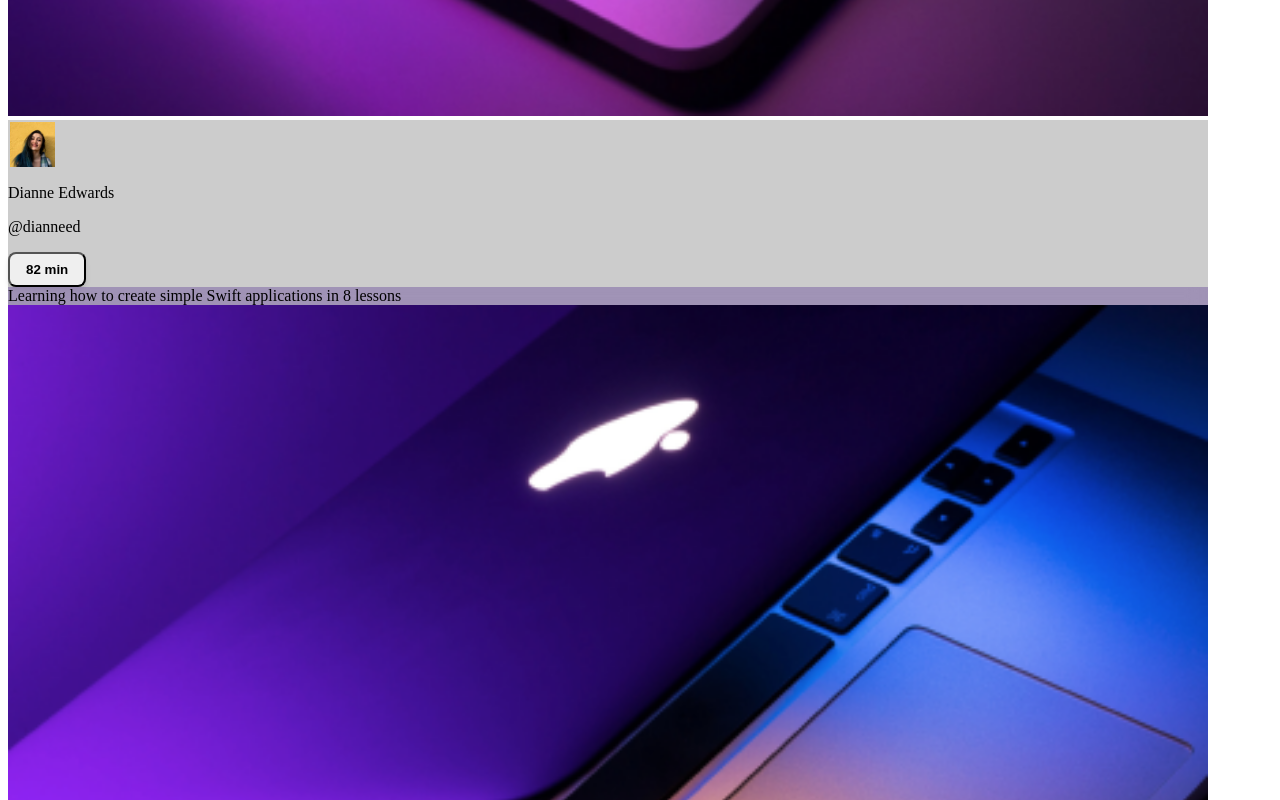
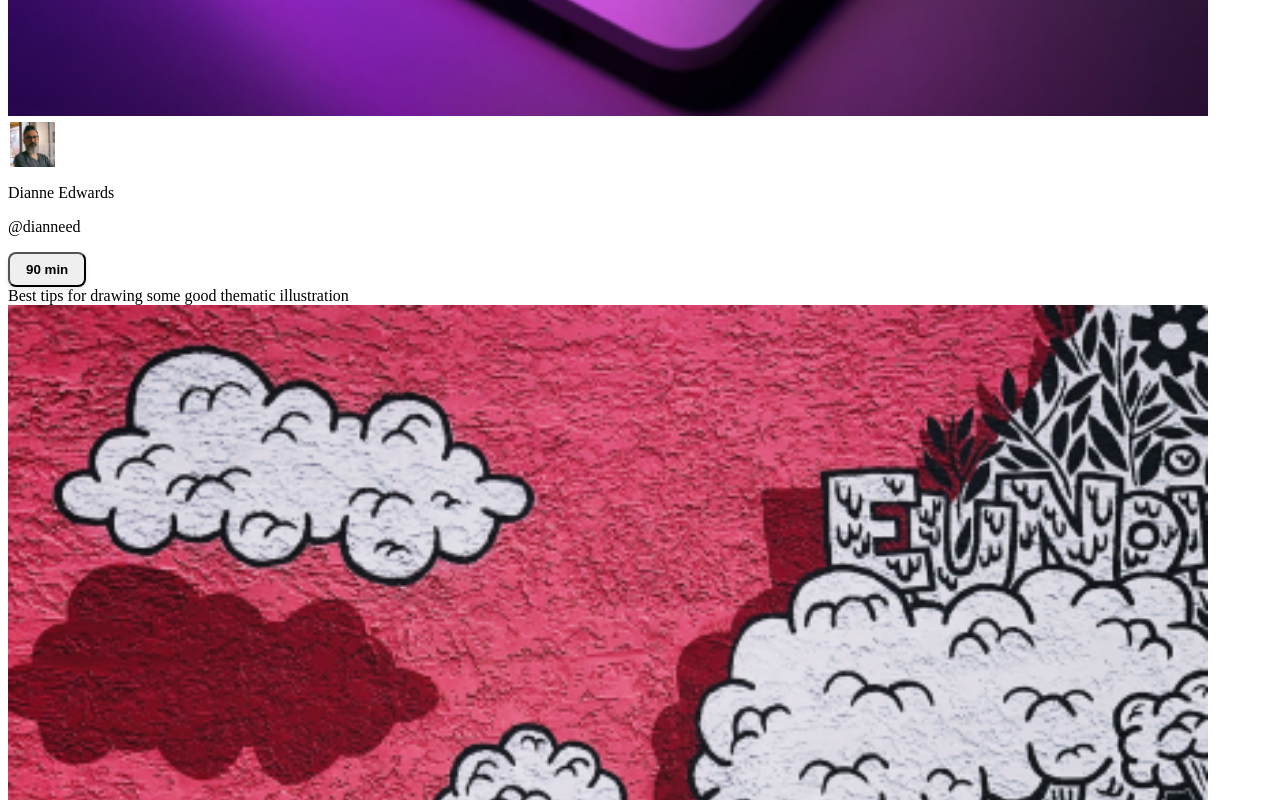
Before and after one commit to YonJun/edu-era, a Next.js app: page / in a window 1280 px wide. Shown: the part 2200-3000 px from the top of the page. Built offline with nearby package versions, Linux system fonts and the light colour scheme.

Commit message:
update cards

```diff
--- a/src/pages/index.tsx
+++ b/src/pages/index.tsx
@@ -36,16 +36,41 @@ const MainPage = () => (
           <div className="bg-green-500 mt-10">
             <h3 className="font-semibold text-2xl">Your unfinished courses</h3>
             <div className="mt-5 grid grid-flow-col grid-cols-2 gap-4">
-              {[{ key: '1' }, { key: '2' }].map((item) => (
+              {[
+                {
+                  key: '1',
+                  img: '/user_1.png',
+                  description: 'Learning how to create simple Swift applications in 8 lessons',
+                  minutes: 82,
+                  blurColor: 'rgba(60, 17, 134, 0.3)',
+                  coverStyle: {
+                    background: 'rgba(0, 0, 0, 0.2)',
+                    opacity: '0.3',
+                  },
+                },
+                {
+                  key: '2',
+                  img: '/user_2.png',
+                  description: 'Best tips for drawing some good thematic illustration',
+                  minutes: 90,
+                  blurColor: 'rgba(148, 37, 57, 0.3);',
+                  coverStyle: {
+                    background:
+                      'linear-gradient(180deg, #511D28 15.1%, rgba(108, 40, 53, 0) 48.44%, rgba(92, 26, 36, 0.69) 100%)',
+                    opacity: '0.7',
+                  },
+                },
+              ].map((item) => (
                 <div key={item.key} className="overflow-hidden rounded-3xl relative">
-                  <div className="absolute w-full h-full cover p-8 flex flex-col justify-between">
+                  <div className="absolute w-full h-full p-8" style={item.coverStyle} />
+                  <div className="absolute w-full h-full p-8 flex flex-col justify-between">
                     <div className="text-white">
                       <div className="inline-flex items-center">
                         <div
                           className="rounded-full overflow-hidden border-2 border-primary-main"
                           style={{ width: 45, height: 45, padding: 1.5 }}
                         >
-                          <img className="rounded-full" src="/user_1.png" width="100%" height="auto" />
+                          <img className="rounded-full" src={item.img} width="100%" height="auto" />
                         </div>
                         <div className="ml-5">
                           <p className="font-bold text-base">Dianne Edwards</p>
@@ -53,17 +78,17 @@ const MainPage = () => (
                         </div>
                       </div>
                       <div className="float-right">
-                        <button className="btn bg-primary-main">82 min</button>
+                        <button className="btn bg-primary-main">{`${item.minutes} min`}</button>
                       </div>
                     </div>
                     <div
                       className="text-white relative p-4 rounded-3xl text-lg"
-                      style={{ background: 'rgba(60, 17, 134, 0.3)', backdropFilter: 'blur(10px)' }}
+                      style={{ background: item.blurColor, backdropFilter: 'blur(10px)' }}
                     >
-                      Learning how to create simple Swift applications in 8 lessons
+                      {item.description}
                     </div>
                   </div>
-                  <img src="/image_1.png" height="auto" width="100%" />
+                  <img src={`/image_${item.key}.png`} height="auto" width="100%" />
                 </div>
               ))}
               {/* <div className="bg-red-400">2</div> */}
```
Also changed, not shown: public/image_2.png (added), public/user_2.png (added).
